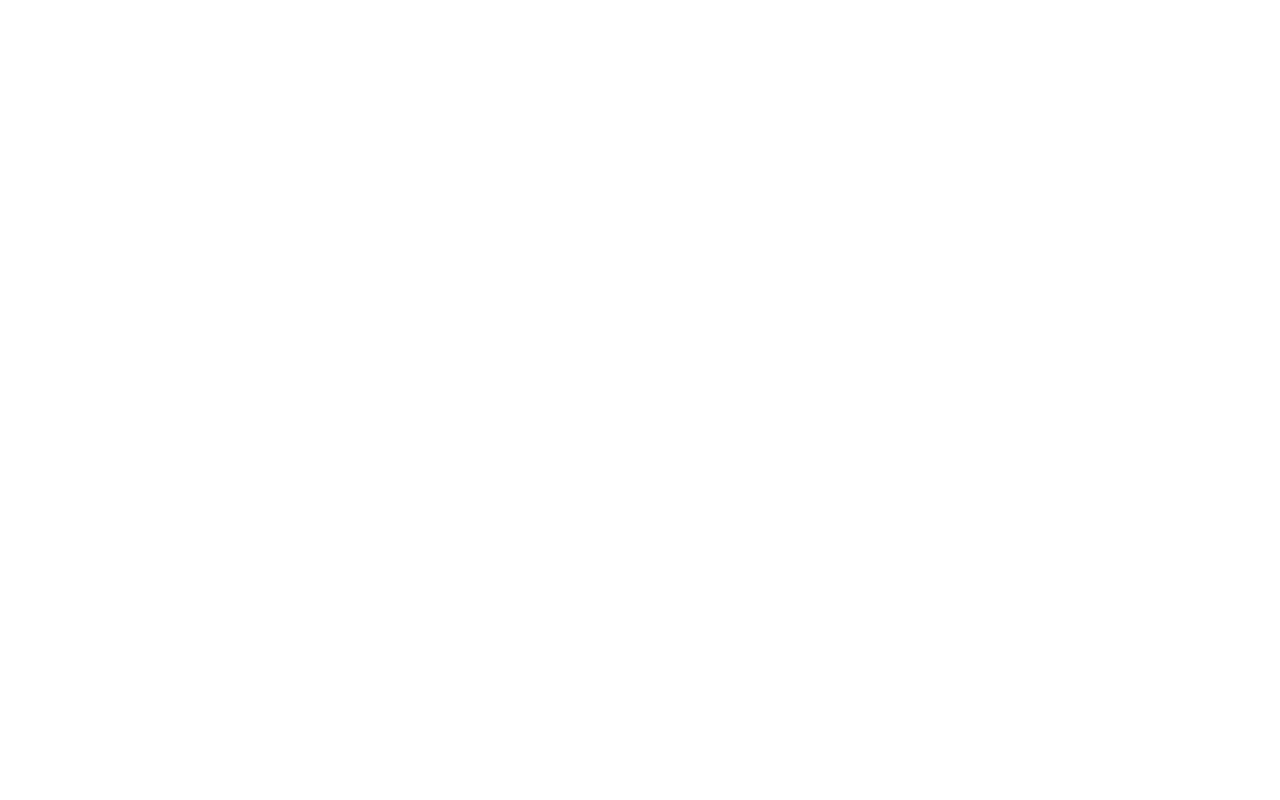
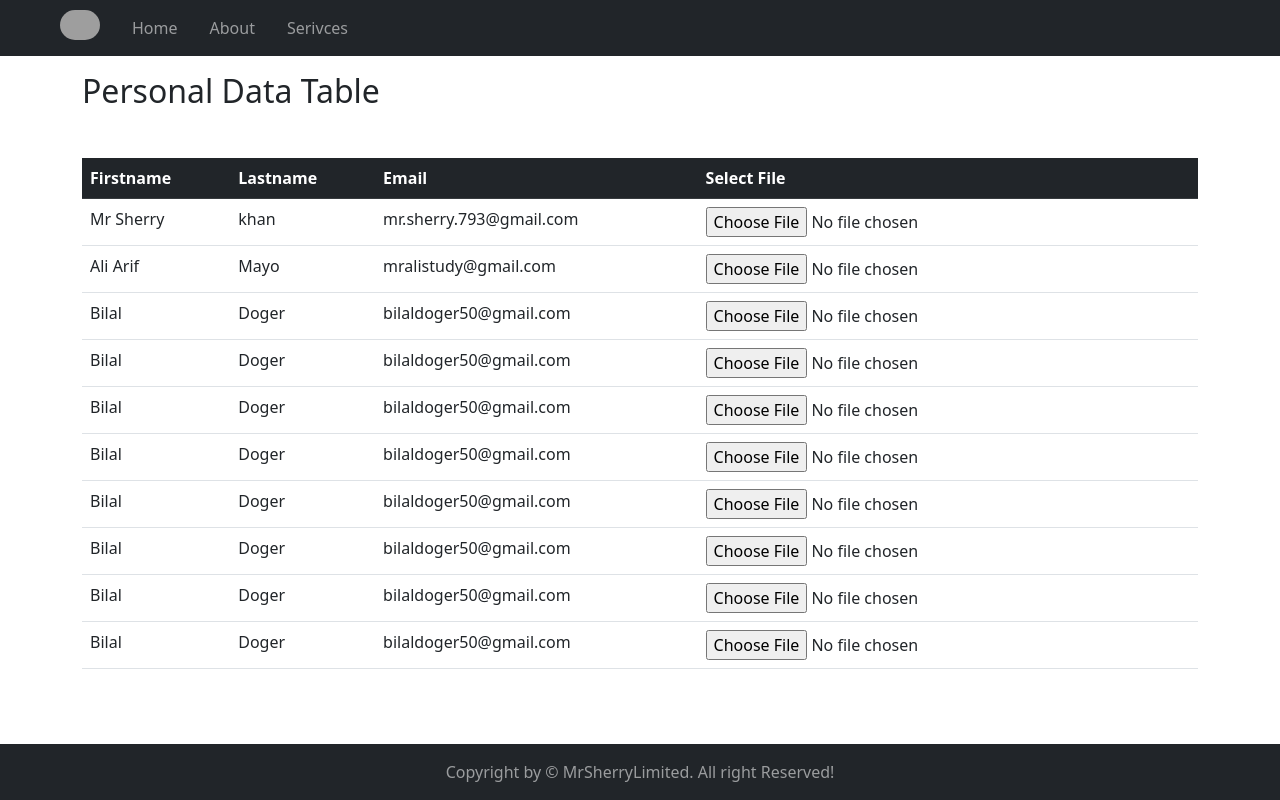
Before and after one commit to ShahrozAs/Learning-bootstrap-website-landing-pages, a plain HTML site: page home.html in a window 1280 px wide. Drawn offline with nearby package versions, Linux system fonts and the light colour scheme; grey boxes are pictures that could not be loaded.

Commit message:
Adding home page

```diff
--- a/home.html
+++ b/home.html
@@ -0,0 +1,129 @@
+<!DOCTYPE html>
+<html lang="en">
+
+<head>
+    <meta charset="UTF-8" />
+    <meta http-equiv="X-UA-Compatible" content="IE=edge" />
+    <meta name="viewport" content="width=device-width, initial-scale=1.0" />
+    <title>Giihan - Home</title>
+    <link href="https://cdn.jsdelivr.net/npm/bootstrap@5.2.3/dist/css/bootstrap.min.css" rel="stylesheet" />
+    <script src="https://cdn.jsdelivr.net/npm/bootstrap@5.2.3/dist/js/bootstrap.bundle.min.js"></script>
+</head>
+
+<body>
+
+    <nav class="navbar navbar-expand-lg bg-dark navbar-dark ps-5 sticky - top">
+        <div class="container-fluid">
+            <ul class="navbar-nav">
+                <li class="nav-item">
+
+                    <a class="navbar-brand" href="#">
+                        <img src="https://image.similarpng.com/very-thumbnail/2021/09/Beauty-women,natural-spa,-cosmetic,-logo-design-on-transparent-background-PNG.png"
+                            alt="Avatar Logo" style="width:40px;" class="rounded-pill">
+                    </a>
+                </li>
+                <li class="nav-item">
+                    <a href="#" class="nav-link px-3">Home</a>
+                </li>
+                <li class="nav-item">
+                    <a href="#" class="nav-link px-3">About</a>
+                </li>
+                <li class="nav-item">
+                    <a href="#" class="nav-link px-3">Serivces</a>
+                </li>
+            </ul>
+        </div>
+
+    </nav>
+
+    <div class="container mt-3">
+        <h2>Personal Data Table</h2>
+
+        <table class="mt-5 table table-hover table-responsive">
+            <thead class="table-dark">
+                <tr>
+                    <th>Firstname</th>
+                    <th>Lastname</th>
+                    <th>Email</th>
+                    <th>Select File</th>
+                </tr>
+            </thead>
+            <tbody>
+                <tr>
+                    <td>Mr Sherry</td>
+                    <td>khan</td>
+                    <td>mr.sherry.793@gmail.com</td>
+                    <td><input type="file" name="file" id="file" accept=".pdf"></td>
+                </tr>
+                <tr>
+                    <td>Ali Arif</td>
+                    <td>Mayo</td>
+                    <td>mralistudy@gmail.com</td>
+                    <td><input type="file" name="file" id="file" accept=".pdf"></td>
+                </tr>
+                <tr>
+                    <td>Bilal</td>
+                    <td>Doger</td>
+                    <td>bilaldoger50@gmail.com</td>
+                    <td><input type="file" name="file" id="file" accept=".pdf"></td>
+                </tr>
+                <tr>
+                    <td>Bilal</td>
+                    <td>Doger</td>
+                    <td>bilaldoger50@gmail.com</td>
+                    <td><input type="file" name="file" id="file" accept=".pdf"></td>
+                </tr>
+                <tr>
+                    <td>Bilal</td>
+                    <td>Doger</td>
+                    <td>bilaldoger50@gmail.com</td>
+                    <td><input type="file" name="file" id="file" accept=".pdf"></td>
+                </tr>
+                <tr>
+                    <td>Bilal</td>
+                    <td>Doger</td>
+                    <td>bilaldoger50@gmail.com</td>
+                    <td><input type="file" name="file" id="file" accept=".pdf"></td>
+                </tr>
+                <tr>
+                    <td>Bilal</td>
+                    <td>Doger</td>
+                    <td>bilaldoger50@gmail.com</td>
+                    <td><input type="file" name="file" id="file" accept=".pdf"></td>
+                </tr>
+                <tr>
+                    <td>Bilal</td>
+                    <td>Doger</td>
+                    <td>bilaldoger50@gmail.com</td>
+                    <td><input type="file" name="file" id="file" accept=".pdf"></td>
+                </tr>
+                <tr>
+                    <td>Bilal</td>
+                    <td>Doger</td>
+                    <td>bilaldoger50@gmail.com</td>
+                    <td><input type="file" name="file" id="file" accept=".pdf"></td>
+                </tr>
+                <tr>
+                    <td>Bilal</td>
+                    <td>Doger</td>
+                    <td>bilaldoger50@gmail.com</td>
+                    <td><input type="file" name="file" id="file" accept=".pdf"></td>
+                </tr>
+            </tbody>
+        </table>
+
+    </div>
+
+
+
+    <nav class="navbar navbar-expand-sm bg-dark navbar-dark justify-content-center fixed-bottom">
+        <ul class="navbar-nav">
+            <li class="nav-item">
+                <a href="#" class="nav-link">Copyright by &copy; MrSherryLimited. All right Reserved!</a>
+            </li>
+        </ul>
+    </nav>
+
+</body>
+
+</html>
```
Also changed, not shown: Login.html (+2 -2 lines), index.html (+3 -2 lines).
